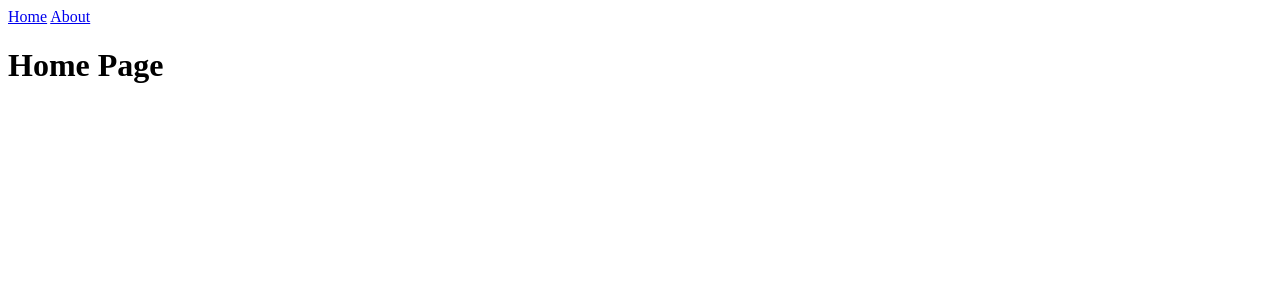
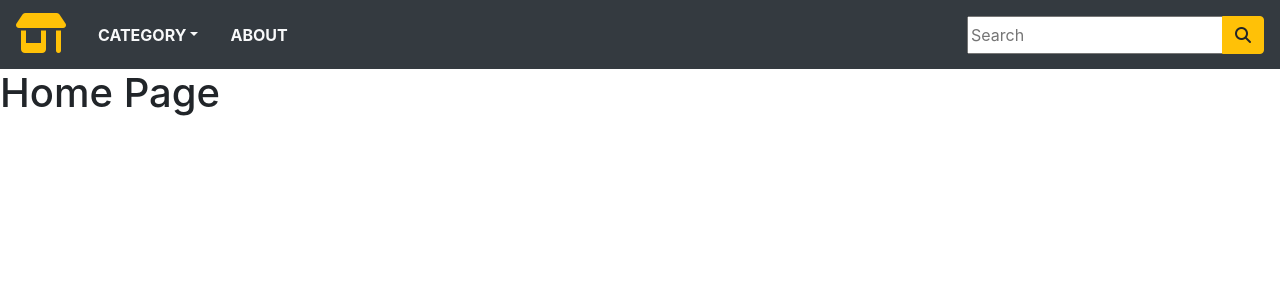
Before and after one commit to FentonA/Django_Ecommerce, a Django app: template store/templates/home.html in a window 1280 px wide. Shown: the top 300 px of the page. Run offline with Django 3.2, Linux system fonts and the light colour scheme; the template is opened without the code that fills it, so the values that code supplies are empty; parts of the project's set-up code (start-up, migrations or seed data) failed here and were passed over; some libraries are stand-ins or nearby versions.

Commit message:
Implemented Bootsrap navbar

```diff
--- a/store/templates/about.html
+++ b/store/templates/about.html
@@ -1,4 +1,9 @@
 {% extends 'base.html'%}
+
+{% block title %}
+About
+{% endblock %}
+
 {% block content %}
 <h1>About Page</h1>
 {% endblock %}
--- a/store/templates/base.html
+++ b/store/templates/base.html
@@ -1,8 +1,56 @@
-<header>
-    <a href="{% url 'home' %}">Home</a>
-    <a href="{% url 'about' %}">About</a>
+<!doctype html>
+<html lang="en">
+  <head>
+    <!-- Required meta tags -->
+    <meta charset="utf-8">
+    <meta name="viewport" content="width=device-width, initial-scale=1, shrink-to-fit=no">
+    <script src="https://kit.fontawesome.com/e7e778fd94.js" crossorigin="anonymous"></script>
+    <!-- Bootstrap CSS -->
+    <link rel="stylesheet" href="https://stackpath.bootstrapcdn.com/bootstrap/4.5.0/css/bootstrap.min.css" integrity="sha384-9aIt2nRpC12Uk9gS9baDl411NQApFmC26EwAOH8WgZl5MYYxFfc+NcPb1dKGj7Sk" crossorigin="anonymous">
 
-</header>
+    <title>{% block title %} {% endblock %}</title>
+  </head>
+  <body>
 
-{% block content%}
-{% endblock%}
+
+        <nav class ="navbar navbar-expand-md navbar-light bg-dark text-uppercase font-weight-bold text-light">
+            <a href="" class="navbar-brand"><i class="fas fa-store-alt text-warning fa-2x"></i></a>
+            <button type="button" class="navbar-toggler bg-light" data-toggle="collapse" data-target="#nav"><span class="navbar-toggler-icon"></span></button>
+            <div class="collapse navbar-collapse justify-content-between"id="nav">
+                <ul class="navbar-nav">
+                    <li class="nav-item"><a></a></li >
+                    <li class="nav-item dropdown"><a class="nav-link text-uppercase font-weight-bold text-light px-3 dropdown-toggle" >Category</a >
+                    <div class="dropdown-menu">
+                        <a class= "dropdown-item" href="">Category 1</a>
+                        <a class= "dropdown-item" href="">Category 2</a>
+                        <a class= "dropdown-item"href="">Category 3</a>
+                        <a class= "dropdown-item" href="">Category 4</a>
+                        <a class= "dropdown-item" href="">Category 5</a>
+                    </div></li >
+                    <li class="nav-item"><a class="nav-link text-uppercase font-weight-bold text-light px-3" ref="{% url 'about' %}">About</a></li>
+                    <li class="nav-item"><a class="nav-link text-uppercase font-weight-bold text-light px-3"></a></li>
+
+                </ul>
+
+                <form class="form-inline ml-3">
+                    <div class="input-group">
+                        <input class="fomr-control" type="text" placeholder="Search">
+                        <div class="input-group-append">
+                            <button class="btn btn-warning" type="button" name="button"><i class="fas fa-search"></i></button>
+                        </div>
+                    </div>
+                </form>
+        </div>
+        </nav>
+
+        {% block content%}
+        {% endblock%}
+
+
+    <!-- Optional JavaScript -->
+    <!-- jQuery first, then Popper.js, then Bootstrap JS -->
+    <script src="https://code.jquery.com/jquery-3.5.1.slim.min.js" integrity="sha384-DfXdz2htPH0lsSSs5nCTpuj/zy4C+OGpamoFVy38MVBnE+IbbVYUew+OrCXaRkfj" crossorigin="anonymous"></script>
+    <script src="https://cdn.jsdelivr.net/npm/popper.js@1.16.0/dist/umd/popper.min.js" integrity="sha384-Q6E9RHvbIyZFJoft+2mJbHaEWldlvI9IOYy5n3zV9zzTtmI3UksdQRVvoxMfooAo" crossorigin="anonymous"></script>
+    <script src="https://stackpath.bootstrapcdn.com/bootstrap/4.5.0/js/bootstrap.min.js" integrity="sha384-OgVRvuATP1z7JjHLkuOU7Xw704+h835Lr+6QL9UvYjZE3Ipu6Tp75j7Bh/kR0JKI" crossorigin="anonymous"></script>
+  </body>
+</html
--- a/store/templates/home.html
+++ b/store/templates/home.html
@@ -1,4 +1,9 @@
 {% extends 'base.html'%}
+
+{% block title %}
+Home
+{% endblock %}
+
 {% block content %}
 <h1>Home Page</h1>
 {% endblock %}
```
